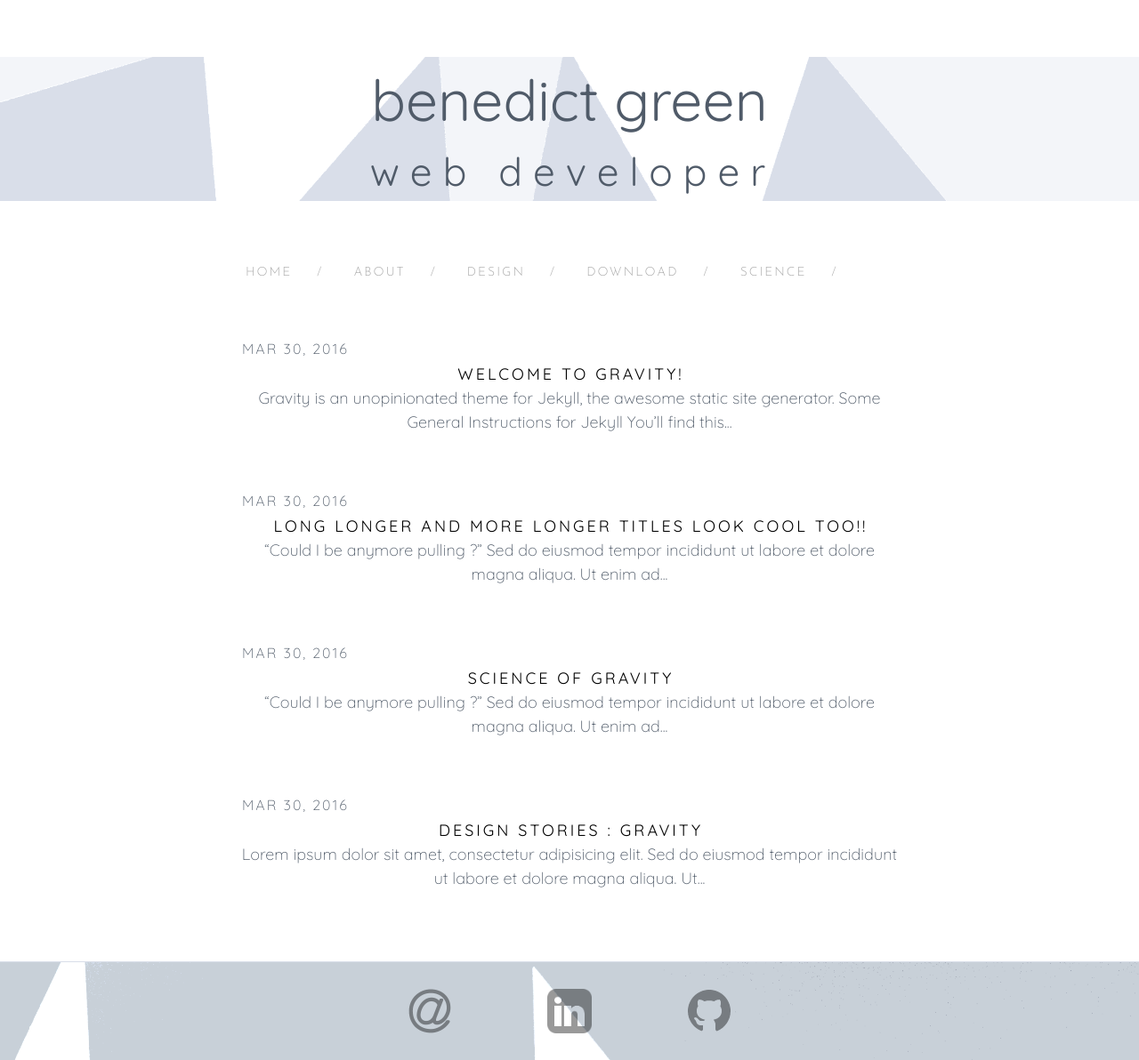
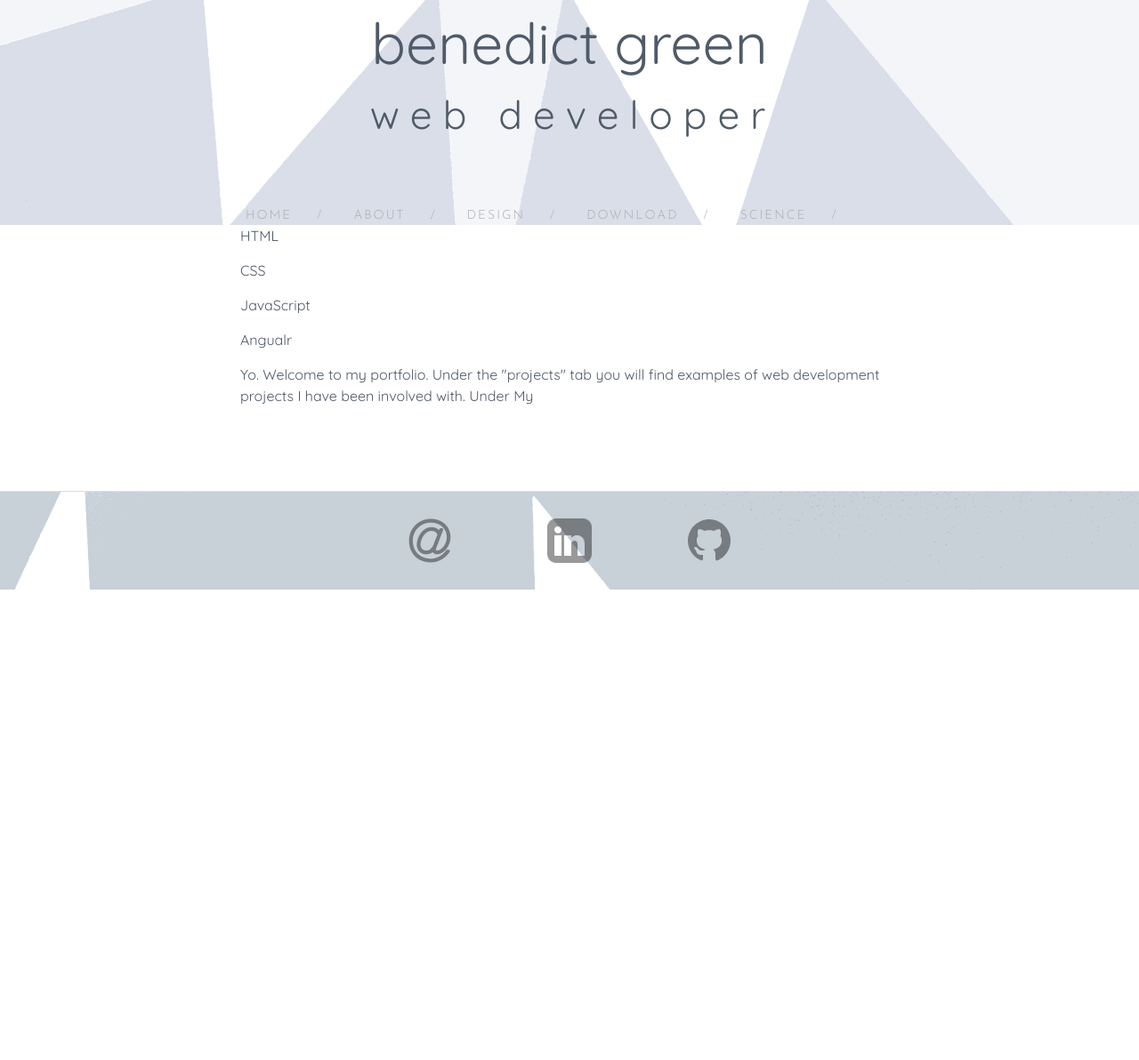
Before and after one commit to BRHGreen/BRHGreen-portfolio, a Jekyll site: the page built from index.html, in a window 1280 px wide. Shown: the whole page at 89% size. Built offline with Jekyll 4.4.1, drawn with Linux system fonts in a browser that asks for light colours; nearby versions of some CDN libraries; after the commit the page ends 900 px from its top, so only the background shows below that.

Commit message:
running with gravity (turns out gravity is pretty vital to running)

```diff
--- a/_includes/header.html
+++ b/_includes/header.html
@@ -5,7 +5,6 @@
   </div>
   <div class="wrapper site-description">
     <center>  {{site.description}} </center>
-  </div>
   </div>
   <div class="wrapper">
     <div class="trigger site-navigation">
@@ -19,3 +18,4 @@
       {% endfor %}
     </div>
   </div>
+</div>
--- a/about.md
+++ /dev/null
@@ -1,117 +0,0 @@
----
-layout: page
-title : About
-permalink: /about/
----
-
-<h2>Gravity</h2>
-<p>Minimal, text based, liberal Jekyll theme<br>for sharing your awesome ideas.</p>
-<br>
-<center><p ><strong><span class="manual">Get up and running with</span> Gravity</strong></p></center>
-<br>
-<div class="manual-post">
-  <div class="manual manual-title">
-  <strong>Posting</strong>
-  </div>
-<p>  <div class="manual-content">
-
-      - Create a .markdown file inside <code class="highlighter-rouge">_posts</code> folder.<br>
-      - Name the file according to the format YY-MM-DD-[short name for your post].<br>  <code>2016-03-30-i-love-design.markdown</code><br>
-      - Write the <a href="jekyll">Front Matter</a> and content in the file.<br>
-      <div class="example">
-        <span class='manual'>FORMAT</span><BR>
-        <pre>---
-layout: post | default | page
-title:  String<span class="hint"> Post Title</span>
-date:   Time Stamp
-categories: String | Array of Strings<span class="hint"> Category / Categories </span>
----</pre>
-      </div>
-      <div class="example">
-
-        <pre>---
-layout: post
-title:  "The One with the Blackout"
-date:   2016-03-30 19:45:31 +0530
-categories: ["life", "friends"]
----</pre>
-      </div>
-
-
-  </div>
-</p>
-</div>
-<br>
-<div class="manual-post">
-  <div class="manual manual-title">
-  <strong>Create Pages</strong>
-  </div>
-<p>  <div class="manual-content">
-
-      - Create a .md file in the root directory.<br>
-      - Name the file with the desired page link name.<br>  <code>about.md</code><br><code>design.md</code><br>
-      - Write the <a href="jekyll">Front Matter</a> and content in the file.
-      <div class="example">
-        <span class='manual'>FORMAT</span><BR>
-        <pre>---
-layout: page
-title: String <span class="hint">Title of the webpage</span>
-permalink: / String / <span class="hint">Permalink for the webpage</span>
-tagline: String <span class="hint">Optional Gravity Feature : Tagline for the page</span>
----</pre>
-      </div>
-      <div class="example">
-
-        <pre>---
-layout: page
-title:  "Science"
-permalink:   /science/
-tagline : "Humanity is overrated."
----</pre>
-      </div>
-
-
-  </div>
-</p>
-</div>
-<br>
-<div class="manual-post">
-  <div class="manual manual-title">
-  <strong>Create Archives/ Category Pages</strong><br>
-</div><br>
-<div class="archiveIntro">
-  <p>
-    Introducing <strong>Archive Pages</strong>.<br></p>
-  <span class="archive-intro">  You can display a list of all the post corresponding to a particular category on a standalone Page using the <code>'archive'</code> layout.
-</span>
-</div>
-<br>
-
-<p>  <div class="manual-content">
-
-      - Create a .md file in the root directory.<br>
-      - Name the file. Preferred name will be the name of the category<br>  <code>life.md</code><br>
-      - Write the <a href="jekyll">Front Matter</a> and content in the file.
-      <div class="example">
-        <span class='manual'>FORMAT</span><BR>
-    <pre>---
-layout: archive<span class="hint"> Archive Page Layout</span>
-title: String <span class="hint">Title of the webpage</span>
-permalink: / String / <span class="hint">Permalink for the webpage</span>
-tagline: String <span class="hint"> Tagline for the page</span>
-category : String <span class="hint"> Name of the category of which the page will show posts.</span>
----</pre>
-      </div>
-      <div class="example">
-
-        <pre>---
-layout: archive
-title:  "Design"
-permalink : "Design"
-category: "design"
-tagline: "It's all about perception."
----</pre>
-    </div><br>
-  </div>
-</p>
-</div>
--- a/css/style.scss
+++ b/css/style.scss
@@ -377,7 +377,7 @@ pre {
   font-weight: 100;
   font-family: $base-font-family;
   font-weight: 500;
-  margin-top: 1em;
+  // margin-top: 1em;
   &,
   &:visited {
     color: $text-color;
--- a/design.md
+++ b/design.md
@@ -5,3 +5,5 @@ permalink: /design/
 category: "design"
 tagline: "it's all about perception."
 ---
+
+<h1>This is all about my projects</h1>
--- a/index.html
+++ b/index.html
@@ -4,36 +4,16 @@ layout: default
 
 <div class="home">
 
+<div class="skills">
+  <p>HTML</p>
+  <p>CSS</p>
+  <p>JavaScript</p>
+  <p>Angualr</p>
+</div>
 
-  {% for post in site.posts%}
-  <div class="post postContent">
-    <div  class="postDate"><time datetime="{{ post.date | date_to_xmlschema }}" itemprop="datePublished">{{ post.date | date: "%b %-d, %Y" }}</time>
-    </div>
-    <div class="postDay">
-      {{post.tag}}
-    </div>
-    <br>
-    <div class="postTitle">
-    <a class='postLink' href="{{site.url}}{{site.baseurl}}{{post.url}}">{{post.title}}</a>
-    </div>
-    <div class="postExt">
-   {{ post.content | strip_html | truncatewords:20}}
-    </div>
-  </div>
-
-
-  {% endfor %}
-  <!--<ul class="post-list">
-    {% for post in site.posts %}
-      <li>
-        <span class="post-meta-main">{{ post.date | date: "%b %-d, %Y" }}</span>
-
-        <h2>
-          <a class="post-link-main" href="{{ post.url | prepend: site.baseurl }}">{{ post.title }}</a>
-        </h2>
-      </li>
-    {% endfor %}
-  </ul>-->
+<p class="">
+Yo. Welcome to my portfolio. Under the "projects" tab you will find examples of web development projects I have been involved with. Under My
+</p>
 
 
 
```
Also changed, not shown: about.html (added, +8 -0 lines), 11 other files. Lines whose indentation alone changed are shown as unchanged.
